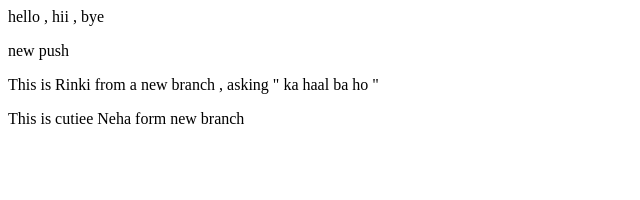
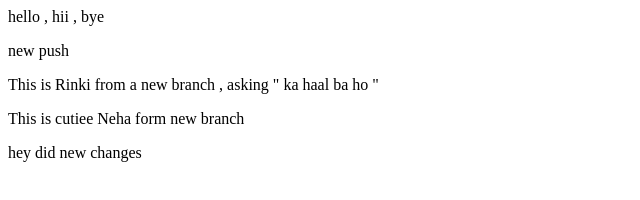
Before and after one commit to Rinki9999/demo-repo, a plain HTML site: page index.html in a window 1280 px wide. Shown: the whole page, without its empty margins (0-640 px from the left). Drawn offline with Linux system fonts and the light colour scheme.

Commit message:
update html

```diff
--- a/index.html
+++ b/index.html
@@ -4,3 +4,5 @@
 <p>This is Rinki from a new branch , asking " ka haal ba ho "</p>
 
 <p> This is cutiee Neha form new branch</p>
+
+<p> hey did new changes</p>
```
